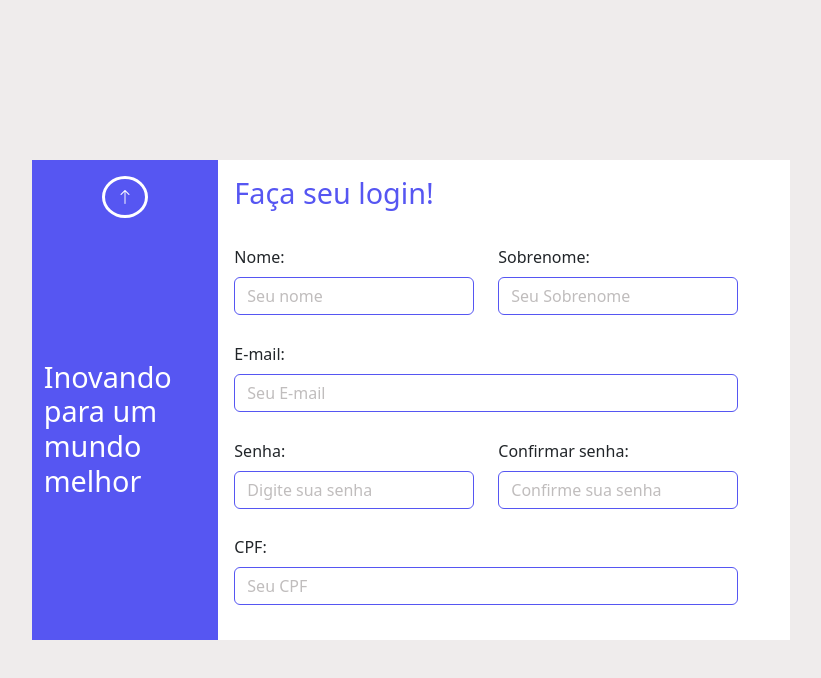
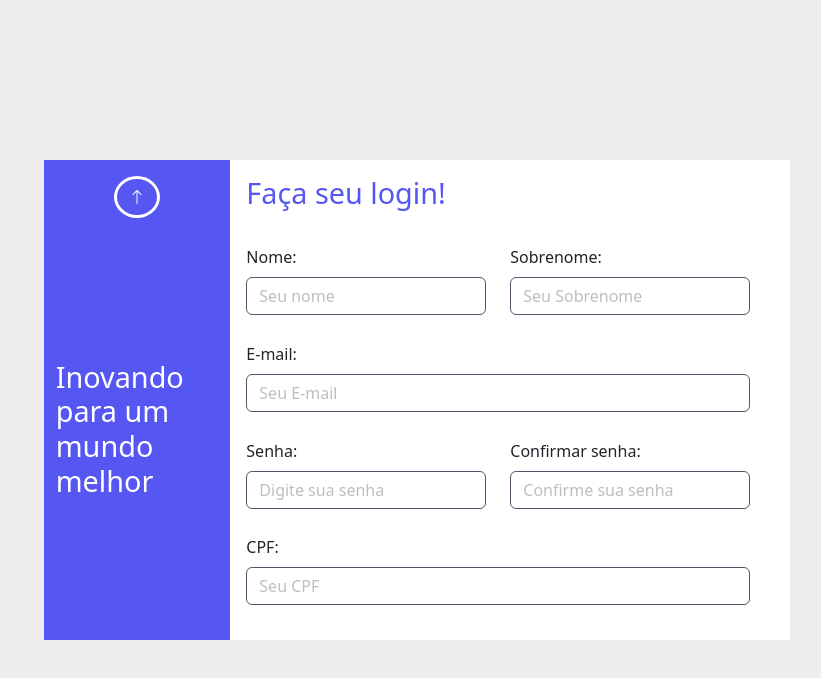
Before and after one commit to Hugodelelis/Validation_Form, a plain HTML site: page index.html in a window 1280 px wide. Shown: the whole page, without its empty margins (223-1044 px from the left). Drawn offline with nearby package versions, Linux system fonts and the light colour scheme.

Commit message:
remove bug

```diff
--- a/css/style.css
+++ b/css/style.css
@@ -40,7 +40,7 @@ body {
     font-size: 1.8em;
 }
 .main-content .form-control {
-    border-color:rgb(86, 86, 242) ;
+    border-color:rgb(85, 85, 106) ;
 }
 .main-content .form-control::placeholder {
     color: rgb(192, 189, 189);
@@ -53,7 +53,7 @@ body {
         align-items: center;
     }
     .left-content {
-        min-width: 100%;
+        min-height: 100%;
         min-height: 30vh;
         padding: 2em;
     }
--- a/index.html
+++ b/index.html
@@ -11,7 +11,7 @@
 </head>
 <body>
     <div class="form-container col-11 col-md-7 container gx-0 m-3">
-        <form action="#" method="post" class="form row col-12">
+        <form action="#" method="post" class="form row col-12 justify-content-center">
             <div class="col-3 left-content pt-3">
                 <button class="btn btn-primary" type="submit"><i class="bi bi-arrow-up"></i></button>
                 <h2>Inovando para um mundo melhor</h2>
```
